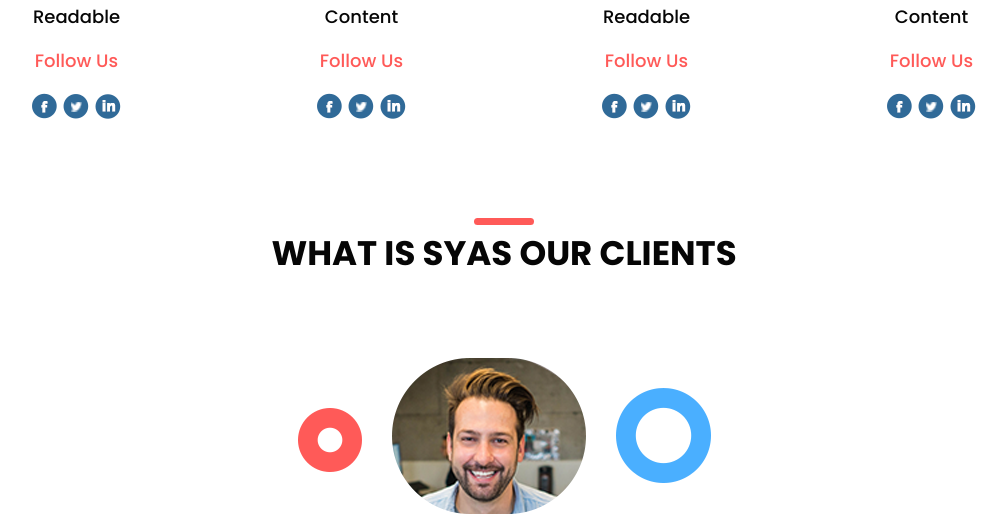
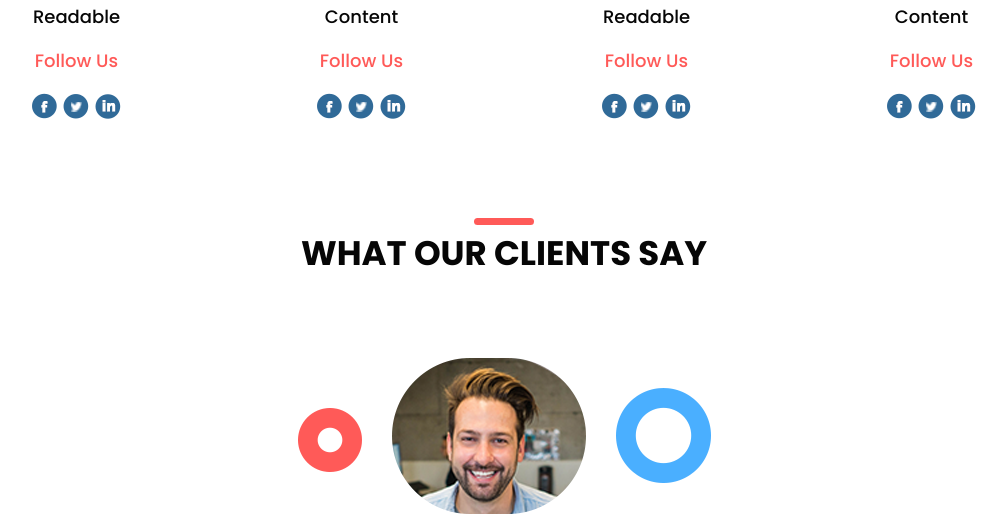
Before and after one commit to GMATF/AVF, a Flask app: page / in a window 1280 px wide. Shown: the part 3217-3735 px from the top of the page, without its empty margins (136-1143 px from the left). Run offline with Flask 2, Linux system fonts and the light colour scheme; some libraries are stand-ins or nearby versions.

Commit message:
testimonial changes

```diff
--- a/app/Routes.py
+++ b/app/Routes.py
@@ -1,4 +1,4 @@
-from flask import Flask , render_template , request
+from flask import Flask , render_template
 
 
 app = Flask ( __name__ )
--- a/app/templates/index.html
+++ b/app/templates/index.html
@@ -274,7 +274,7 @@
     <!--client section start -->
     <div class="client_section layout_padding">
       <div class="container">
-        <div id="carouselExampleIndicators" class="carousel slide" data-ride="carousel">
+        <div id="carouselExampleIndicators" class="carousel slide" data-ride="carousel" data-interval="3000">
           <ol class="carousel-indicators">
             <li data-target="#carouselExampleIndicators" data-slide-to="0" class="active"></li>
             <li data-target="#carouselExampleIndicators" data-slide-to="1"></li>
@@ -282,7 +282,7 @@
           </ol>
           <div class="carousel-inner">
             <div class="carousel-item active">
-              <h1 class="what_taital">what is syas our clients</h1>
+              <h1 class="what_taital">WHAT OUR CLIENTS SAY</h1>
               <div class="client_section_2 layout_padding">
                 <ul>
                   <li><img src="../static/images/round-1.png" class="round_1"></li>
@@ -293,7 +293,7 @@
               </div>
             </div>
             <div class="carousel-item">
-              <h1 class="what_taital">what is syas our clients</h1>
+              <h1 class="what_taital">WHAT OUR CLIENTS SAY</h1>
               <div class="client_section_2 layout_padding">
                 <ul>
                   <li><img src="../static/images/round-1.png" class="round_1"></li>
@@ -304,7 +304,7 @@
               </div>
             </div>
             <div class="carousel-item">
-              <h1 class="what_taital">what is syas our clients</h1>
+              <h1 class="what_taital">WHAT OUR CLIENTS SAY</h1>
               <div class="client_section_2 layout_padding">
                 <ul>
                   <li><img src="../static/images/round-1.png" class="round_1"></li>
```
